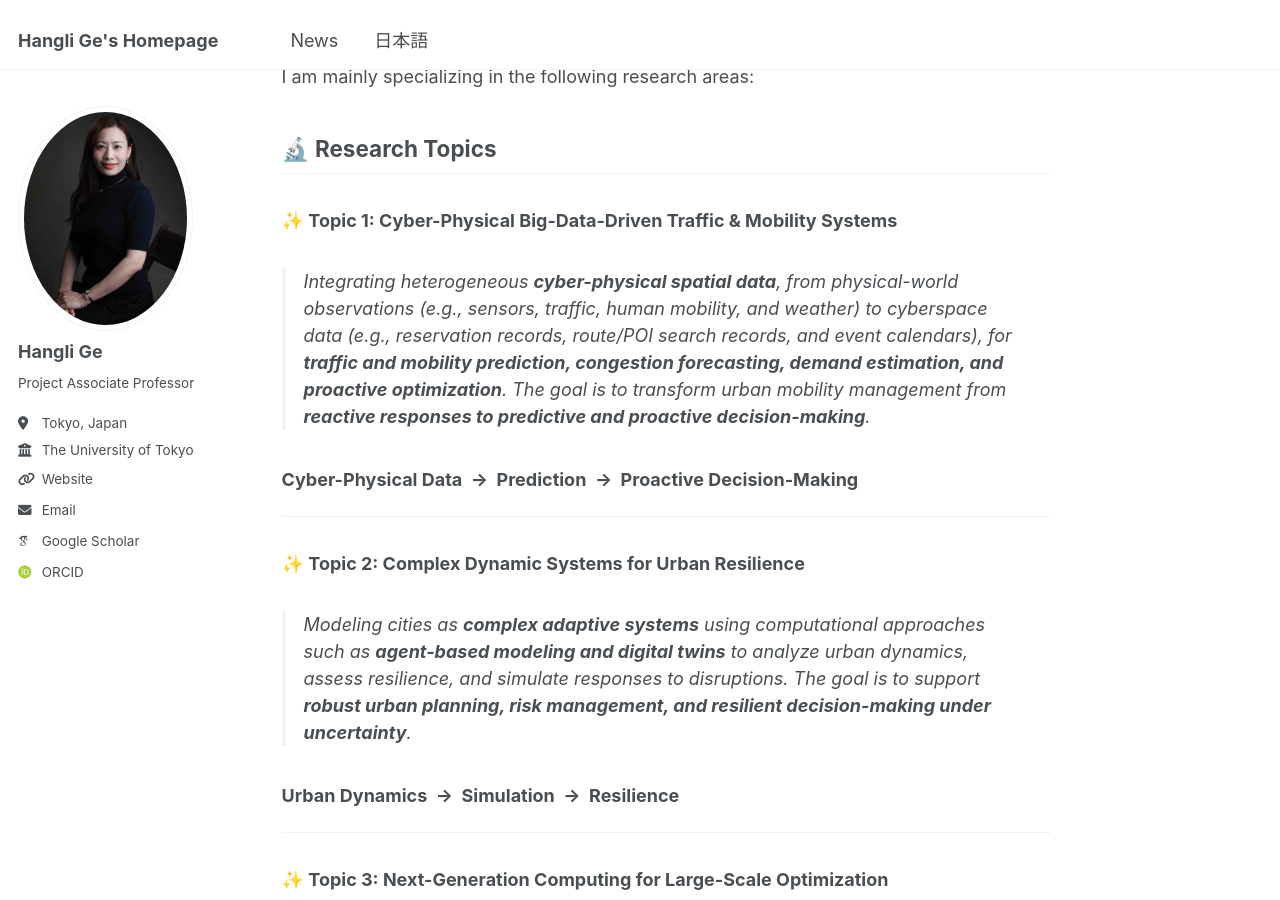
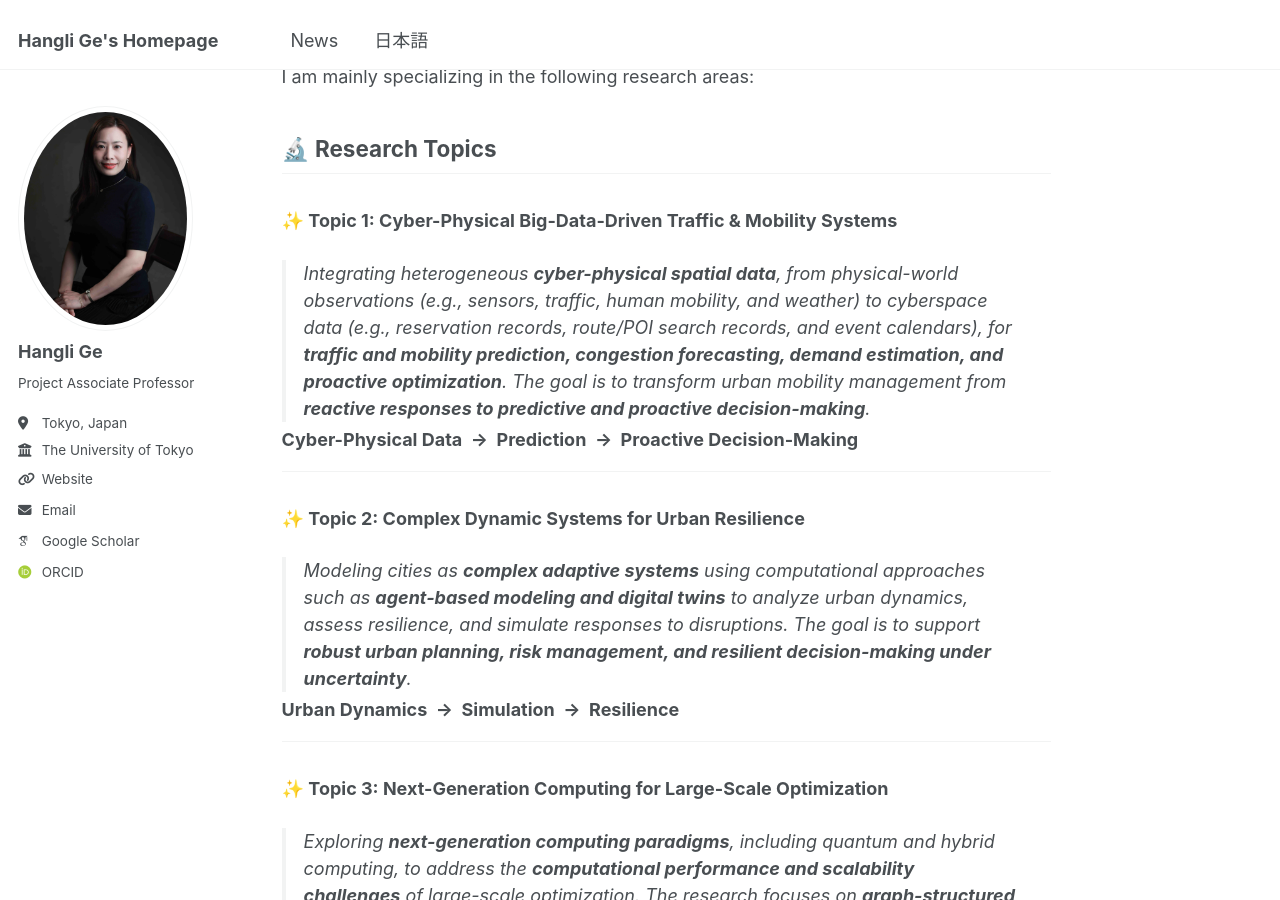
Before and after one commit to christie888/christie888.github.io, a Jekyll site: the page built from _pages/about.md, in a window 1280 px wide and 900 px high, scrolled down 453 px. Built offline with Jekyll 4.4.1, drawn with Linux system fonts in a browser that asks for light colours; some web fonts are replaced.

Commit message:
Enhance research topics section in about page
Added detailed descriptions for three research topics focusing on urban mobility, resilience, and next-generation computing. Updated formatting for better readability.

```diff
--- a/_pages/about.md
+++ b/_pages/about.md
@@ -19,6 +19,43 @@
 
 
 ## 🔬 Research Topics
+
+### ✨ Topic 1: Cyber-Physical Big-Data-Driven Traffic & Mobility Systems
+<div style="margin-top: -8px; margin-bottom: 4px;">
+<blockquote style="margin-bottom: 4px;">
+Integrating heterogeneous <strong>cyber-physical spatial data</strong>, from physical-world observations (e.g., sensors, traffic, human mobility, and weather) to cyberspace data (e.g., reservation records, route/POI search records, and event calendars), for <strong>traffic and mobility prediction, congestion forecasting, demand estimation, and proactive optimization</strong>. The goal is to transform urban mobility management from <strong>reactive responses to predictive and proactive decision-making</strong>.
+</blockquote>
+</div>
+<div style="margin-top: 0; margin-bottom: 12px;">
+<strong>Cyber-Physical Data &nbsp;→&nbsp; Prediction &nbsp;→&nbsp; Proactive Decision-Making</strong>
+</div>
+
+---
+
+### ✨ Topic 2: Complex Dynamic Systems for Urban Resilience
+<div style="margin-top: -8px; margin-bottom: 4px;">
+<blockquote style="margin-bottom: 4px;">
+Modeling cities as <strong>complex adaptive systems</strong> using computational approaches such as <strong>agent-based modeling and digital twins</strong> to analyze urban dynamics, assess resilience, and simulate responses to disruptions. The goal is to support <strong>robust urban planning, risk management, and resilient decision-making under uncertainty</strong>.
+</blockquote>
+</div>
+<div style="margin-top: 0; margin-bottom: 12px;">
+<strong>Urban Dynamics &nbsp;→&nbsp; Simulation &nbsp;→&nbsp; Resilience</strong>
+</div>
+
+---
+
+### ✨ Topic 3: Next-Generation Computing for Large-Scale Optimization
+<div style="margin-top: -8px; margin-bottom: 4px;">
+<blockquote style="margin-bottom: 4px;">
+Exploring <strong>next-generation computing paradigms</strong>, including quantum and hybrid computing, to address the <strong>computational performance and scalability challenges</strong> of large-scale optimization. The research focuses on <strong>graph-structured and high-dimensional optimization problems</strong> arising in mobility, logistics, control systems, and operations research, aiming to achieve <strong>faster, more scalable, and computationally efficient solutions</strong>.
+</blockquote>
+</div>
+<div style="margin-top: 0; margin-bottom: 12px;">
+<strong>Large-Scale Problems &nbsp;→&nbsp; Next-Generation Computing &nbsp;→&nbsp; Scalable Optimization</strong>
+</div>
+
+<!--
+
 
 ### ✨ Topic 1: Cyber-Physical Big-Data-Driven Traffic & Mobility Systems
 > Integrating heterogeneous **cyber-physical spatial data**, from physical-world observations (e.g., sensors, traffic, human mobility, and weather) to cyberspace data (e.g., reservation records, route/POI search records, and event calendars), for **traffic and mobility prediction, congestion forecasting, demand estimation, and proactive optimization**. The goal is to transform urban mobility management from **reactive responses to predictive and proactive decision-making**.
@@ -43,7 +80,6 @@
   <strong>Large-Scale Problems &nbsp;→&nbsp; Next-Generation Computing  &nbsp;→&nbsp; Scalable Optimization</strong>
 </p>
 
-<!--
 
 **✨Topic 1: Cyber-Physical Big-Data Driven Traffic/Mobility Systems
 > Integrating heterogeneous cyber-physical spatial data from physical-world observations (e.g., sensors, traffic, human mobility, and weather) to cyberspace data (e.g., reservation and route, POI search records, event calendar) for traffic and mobility prediction, congestion forecasting, demand estimation, and proactive optimization, enabling a shift from reactive responses to predictive and proactive decision-making.
```
